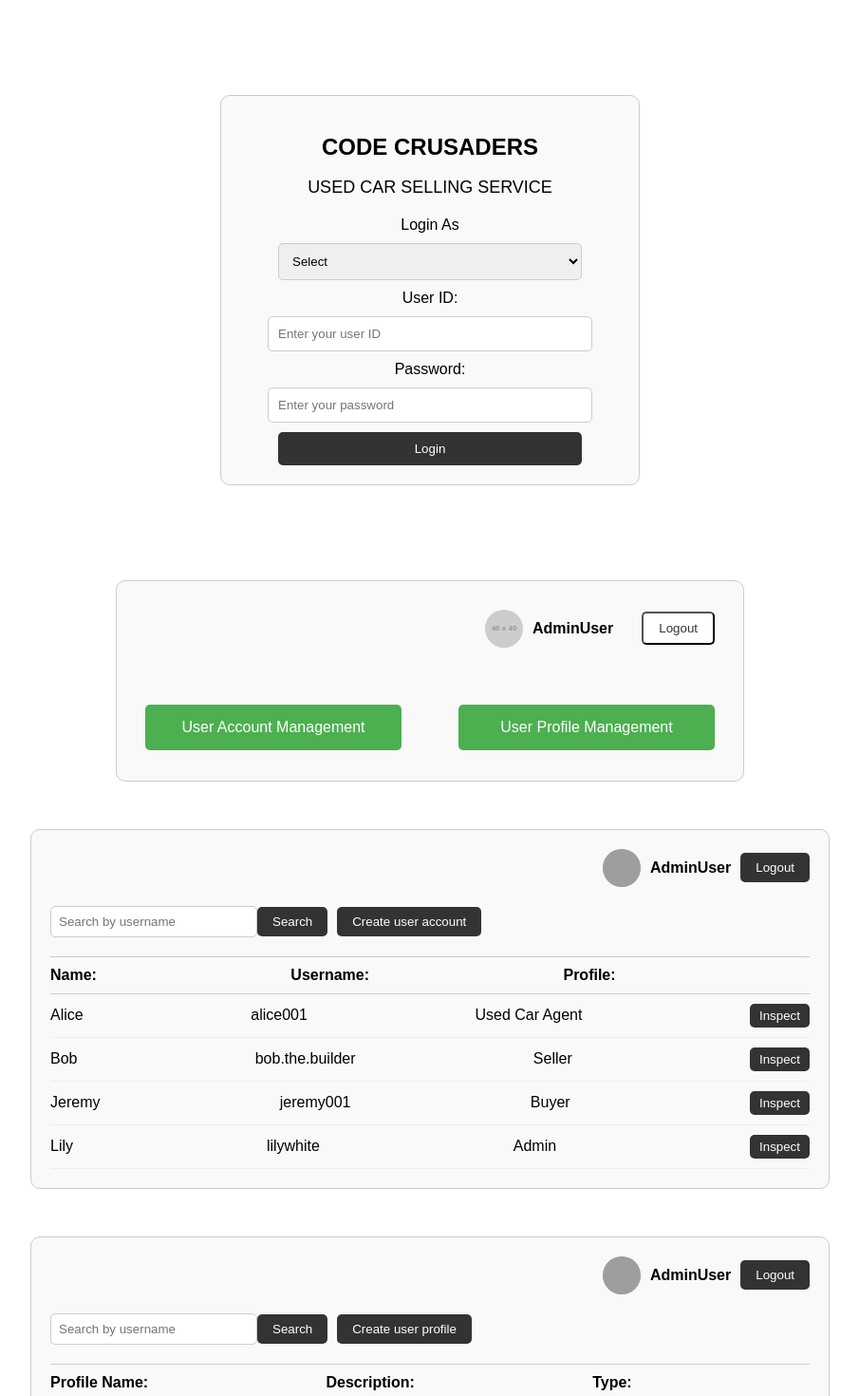
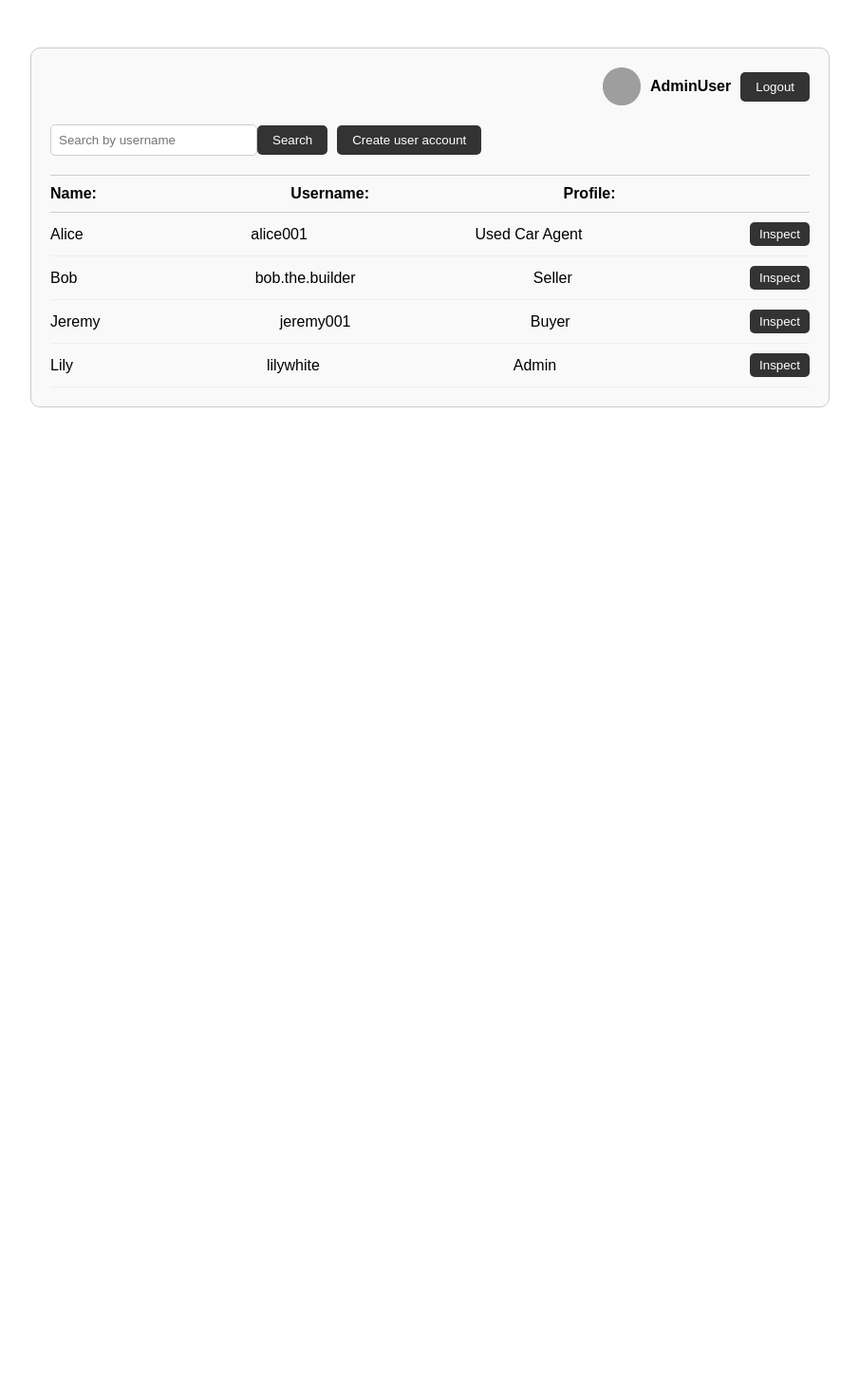
Before and after one commit to AuroraCaelum/CSIT314-T05-CodeCrusaders-Public, a React (Create React App) app in the folder app/: page /useraccountmanagement in a window 1280 px wide. Shown: the top 1470 px of the page at 95% size, without its empty margins (187-1092 px from the left). After the commit the page ends 800 px from the top, so only its background shows below. Built offline with nearby package versions, Linux system fonts and the light colour scheme; grey boxes are pictures that could not be loaded.

Commit message:
Router for UI navigating

```diff
--- a/app/src/App.js
+++ b/app/src/App.js
@@ -1,39 +1,37 @@
 // import logo from './logo.svg';
-// import './App.css';
+import './App.css';
+import { BrowserRouter as Router, Route, Routes } from 'react-router-dom';
 
-// function App() {
-//   return (
-//     <div className="App">
-//       <header className="App-header">
-//         <img src={logo} className="App-logo" alt="logo" />
-//         <p>
-//           Edit <code>src/App.js</code> and save to reload.
-//         </p>
-//         <a
-//           className="App-link"
-//           href="https://reactjs.org"
-//           target="_blank"
-//           rel="noopener noreferrer"
-//         >
-//           Learn React
-//         </a>
-//       </header>
-//     </div>
-//   );
-// }
+import LoginUI from './boundary/LoginUI';
+import UserManagementUI from './boundary/UserManagementUI';
+import UserAccountManagementUI from './boundary/UserAccountManagementUI';
+import UserProfileManagementUI from './boundary/UserProfileManagementUI';
 
-// export default App;
-const express = require('express');
-const app = express();
-const userAccountController = require('./controller/UserAccountController');
+function App() {
+    return (
+        <Router>
+            <Routes>
+                <Route path="/" element={<LoginUI />} />
+                <Route path="/usermanagement" element={<UserManagementUI />} />
+                <Route path="/useraccountmanagement" element={<UserAccountManagementUI />} />
+                <Route path="/userprofilemanagement" element={<UserProfileManagementUI />} />
+            </Routes>
+        </Router>
+    );
+}
 
-app.use(express.json());
+export default App;
+// const express = require('express');
+// const app = express();
+// const userAccountController = require('./controller/UserAccountController');
 
-// User authentication routes
-app.post('/register', userAccountController.register);
-app.post('/login', userAccountController.login);
-app.post('/logout', userAccountController.logout);
+// app.use(express.json());
 
-app.listen(5000, () => {
-    console.log('Server is running on port 5000');
-});
+// // User authentication routes
+// app.post('/register', userAccountController.register);
+// app.post('/login', userAccountController.login);
+// app.post('/logout', userAccountController.logout);
+
+// app.listen(5000, () => {
+//     console.log('Server is running on port 5000');
+// });
--- a/app/src/index.js
+++ b/app/src/index.js
@@ -1,19 +1,17 @@
 import React from 'react';
 import ReactDOM from 'react-dom/client';
 import './index.css';
-import LoginUI from './boundary/LoginUI';
-import UserManagementUI from './boundary/UserManagementUI';
-import UserAccountManagementUI from './boundary/UserAccountManagementUI';
-import UserProfileManagementUI from './boundary/UserProfileManagementUI';
+import App from './App'
+// import LoginUI from './boundary/LoginUI';
+// import UserManagementUI from './boundary/UserManagementUI';
+// import UserAccountManagementUI from './boundary/UserAccountManagementUI';
+// import UserProfileManagementUI from './boundary/UserProfileManagementUI';
 import reportWebVitals from './reportWebVitals';
 
 const root = ReactDOM.createRoot(document.getElementById('root'));
 root.render(
   <React.StrictMode>
-    <LoginUI />
-    <UserManagementUI />
-    <UserAccountManagementUI />
-    <UserProfileManagementUI />
+    <App />
   </React.StrictMode>
 );
 
```
